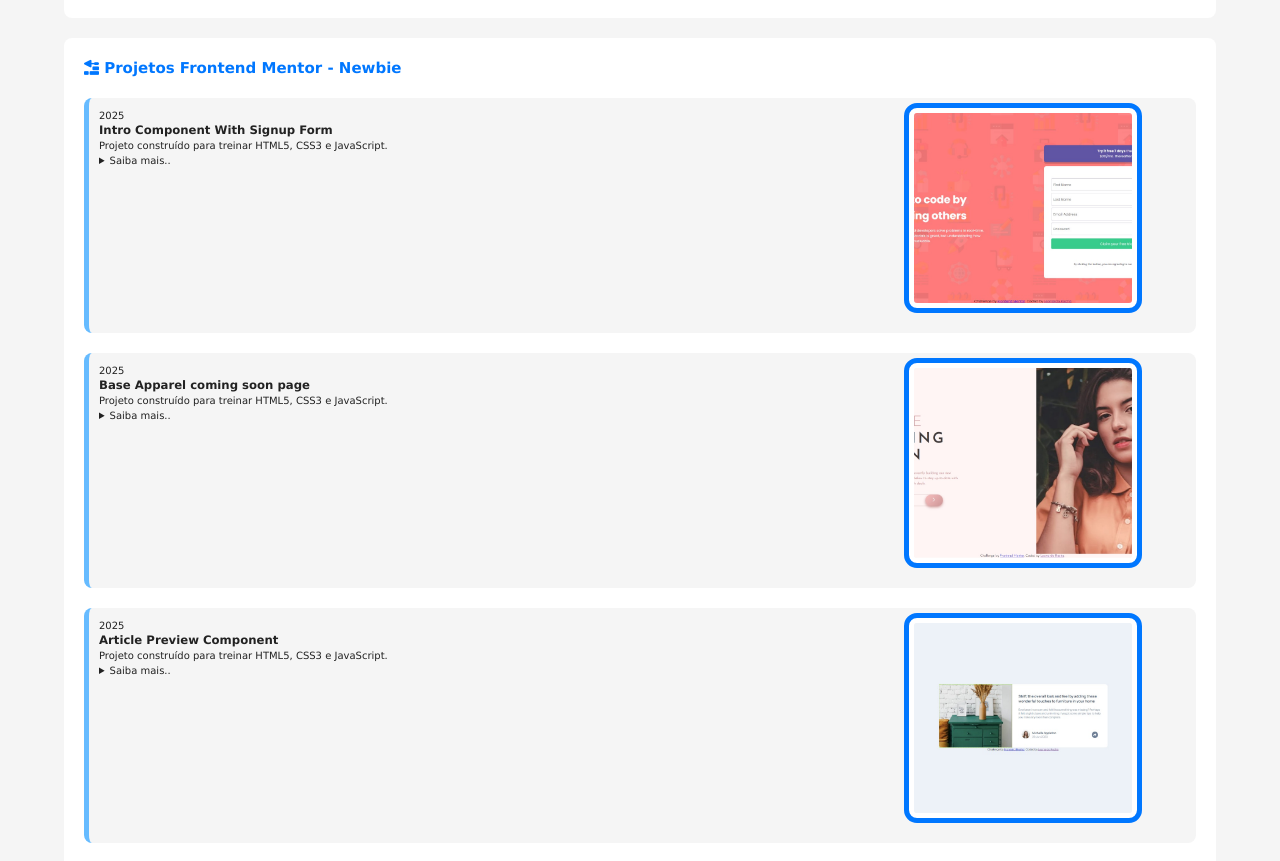
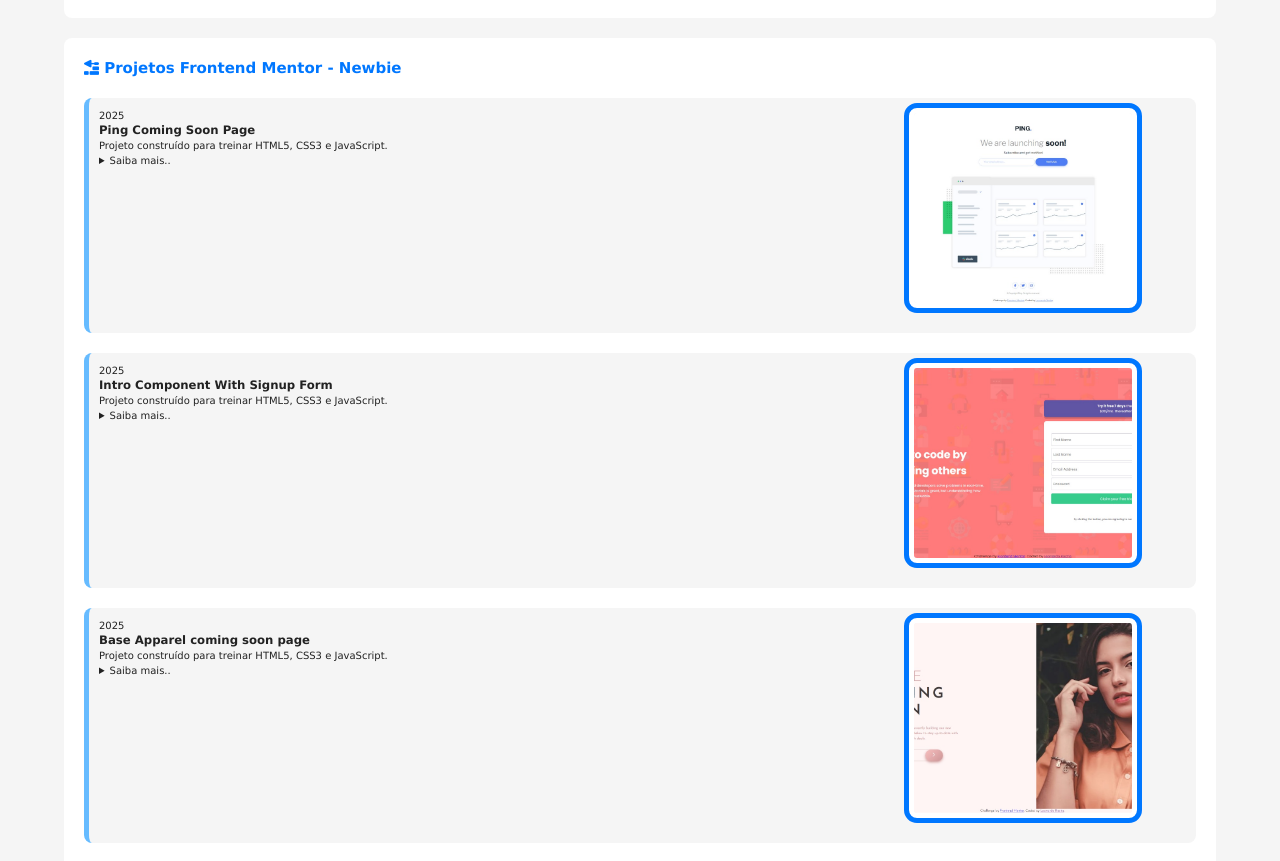
Before and after one commit to Leoemanuel21/Portfolio, a plain HTML site: page index.html in a window 1280 px wide. Shown: the part 2300-3161 px from the top of the page. Drawn offline with Linux system fonts and the light colour scheme.

Commit message:
Projeto 20

```diff
--- a/index.html
+++ b/index.html
@@ -554,6 +554,21 @@
                         </div>
                     </div>
 
+                    <div class="projeto"> <!-- Projeto 20 -->
+                        <a href="https://leoemanuel21.github.io/ping-coming-soon-page/" target="_blank">
+                            <img src="imagens/Frontend Mentor/Iniciante/ping-coming-soon-page.jpg" alt="Projeto 20" class="foto">
+                        </a>
+                        <div class="projeto-info">
+                            <p class="periodo">2025</p>
+                            <h3 class="titulo">Ping Coming Soon Page</h3>
+                            <p>Projeto construído para treinar HTML5, CSS3 e JavaScript.</p>
+                            <details class="descrição">
+                                <summary>Saiba mais..</summary>
+                                <p>Este desafio é ótimo para iniciantes e oferece a oportunidade de praticar a validação básica de formulários no lado do cliente.</p>
+                            </details>
+                        </div>
+                    </div>
+
                 </div>
             </article> <!-- Fim article#Frontend Mentor - Newbie-->
 
```
